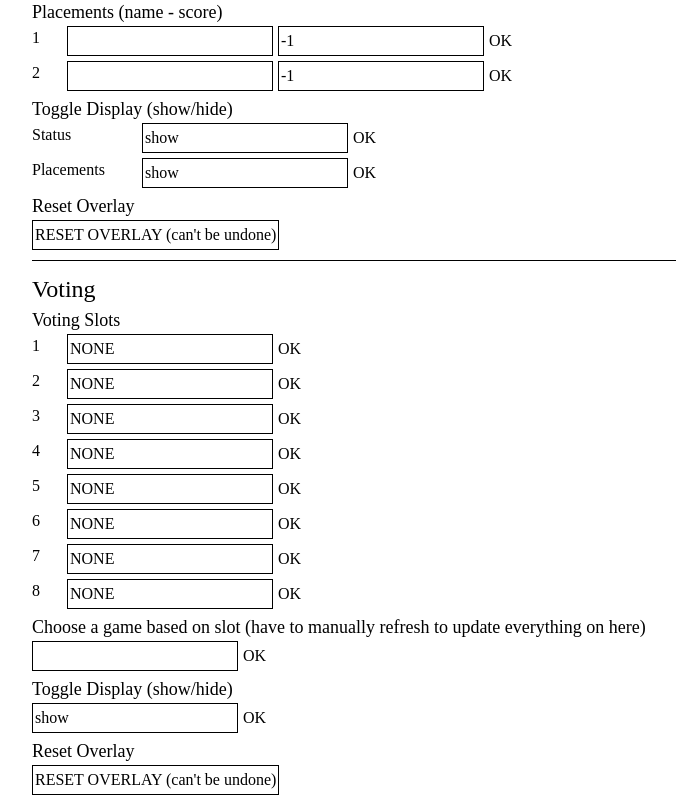
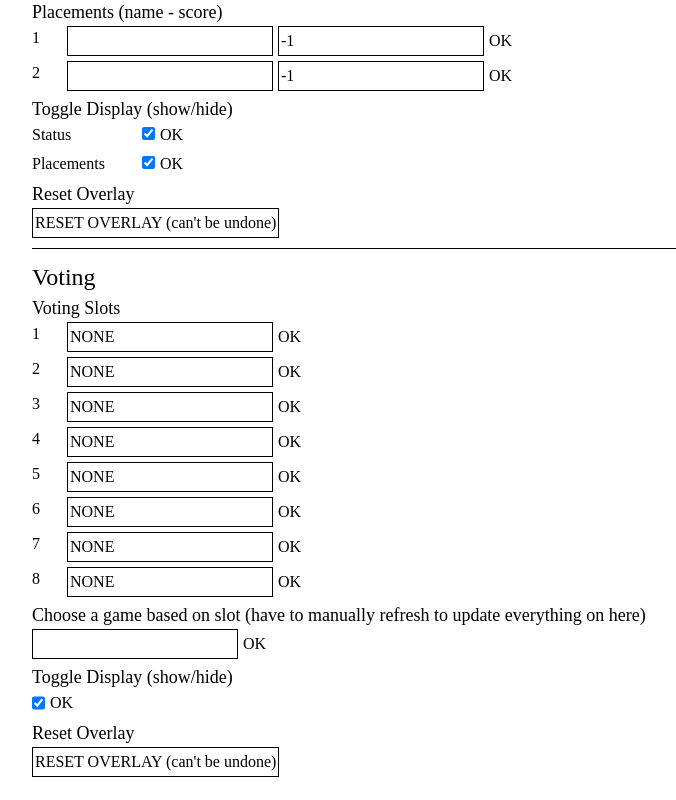
Before and after one commit to duechayapolgmit/mccls-graphics, a Next.js app in the folder display/: page / in a window 1280 px wide. Shown: the part 259-1059 px from the top of the page, without its empty margins (18-694 px from the left). Built offline with nearby package versions, Linux system fonts and the light colour scheme; a web font is replaced by a local one.

Commit message:
feat: changed the configuration of the visibility options to be checkboxes instead

```diff
--- a/display/app/page.tsx
+++ b/display/app/page.tsx
@@ -13,7 +13,10 @@ export default async function Home() {
     'use server';
 
     const params = new URLSearchParams();
-    formData.forEach((value, key) => params.append(key, value.toString()));
+    formData.forEach((value, key) => params.set(key, value.toString()));
+
+    if (params.get('status')) params.set('status', showHideString(params.get('status')))
+    if (params.get('placements')) params.set('placements', showHideString(params.get('placements')))
 
     await fetch(`http://localhost:3000/api/overlay?${params.toString()}`);
     redirect('/');
@@ -25,8 +28,9 @@ export default async function Home() {
     const params = new URLSearchParams();
     formData.forEach((value, key) => params.append(key, value.toString()));
 
+    if (params.get('status')) params.set('status', showHideString(params.get('status')))
+
     await fetch(`http://localhost:3000/api/voting?${params.toString()}`);
-
 
   }
 
@@ -40,11 +44,6 @@ export default async function Home() {
     'use server';
     await fetch('http://localhost:3000/api/voting?reset=true')
     redirect('/')
-  }
-
-  const showHide = (option: boolean) => {
-    if (option) return "show";
-    else return "hide";
   }
 
   return (
@@ -82,14 +81,16 @@ export default async function Home() {
       <div className={styles.entry}>
         <span className={styles.entry_heading_extended}>Status</span>
         <form action={updateOverlay}>
-          <input type="text" name="status" defaultValue={showHide(overlayData.statusVisible)}/>
+          <input type="hidden" name="status" value={"false"} />
+          <input type="checkbox" name="status" defaultChecked={overlayData.statusVisible}/>
           <button type="submit">OK</button>
         </form>
       </div>
       <div className={styles.entry}>
         <span className={styles.entry_heading_extended}>Placements</span>
         <form action={updateOverlay}>
-          <input type="text" name="placements" defaultValue={showHide(overlayData.placementsVisible)}/>
+          <input type="hidden" name="placements" value={"false"} />
+          <input type="checkbox" name="placements" defaultChecked={overlayData.placementsVisible}/>
           <button type="submit">OK</button>
         </form>
       </div>
@@ -119,7 +120,8 @@ export default async function Home() {
       </form>
       <h3>Toggle Display (show/hide)</h3>
       <form className={styles.entry} action={updateOverlay}>
-        <input type="text" name="status" defaultValue={showHide(votingData.visible)}/>
+        <input type="hidden" name="status" value={"false"} />
+        <input type="checkbox" name="status" defaultChecked={votingData.visible}/>
         <button type="submit">OK</button>
       </form>
       <h3>Reset Overlay</h3>
@@ -129,3 +131,8 @@ export default async function Home() {
     </div>
   );
 }
+
+const showHideString = (option: string | null) => {
+    if (option == "true" || option == "on") return "show";
+    else return "hide";
+}
```
